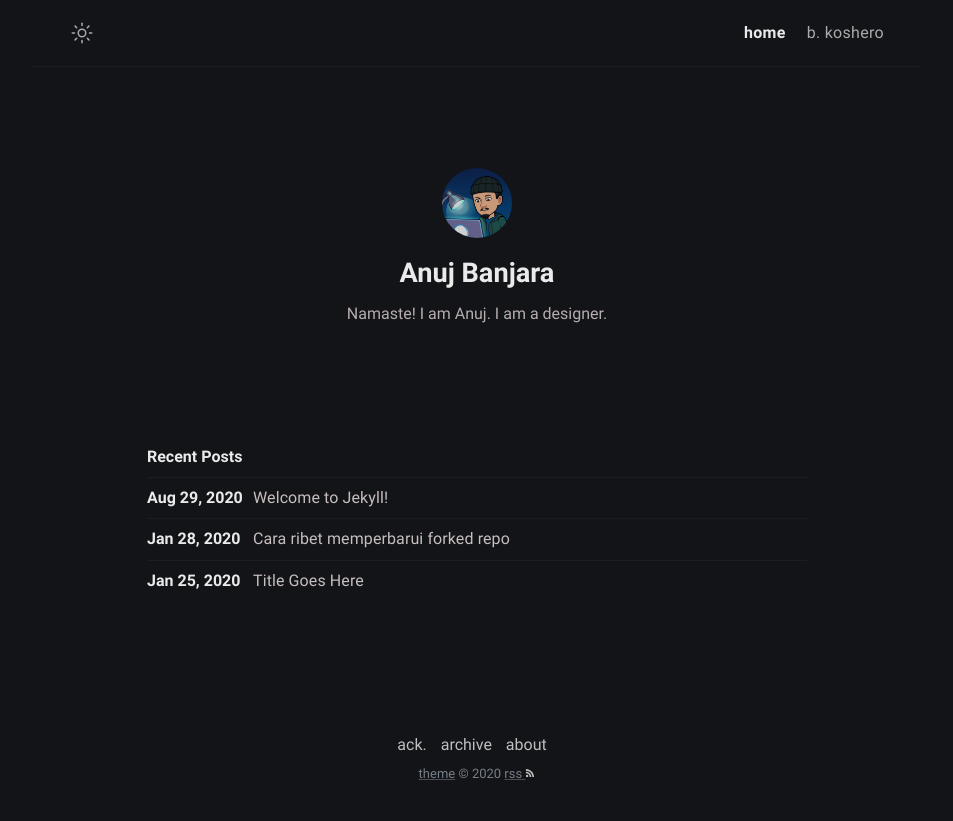
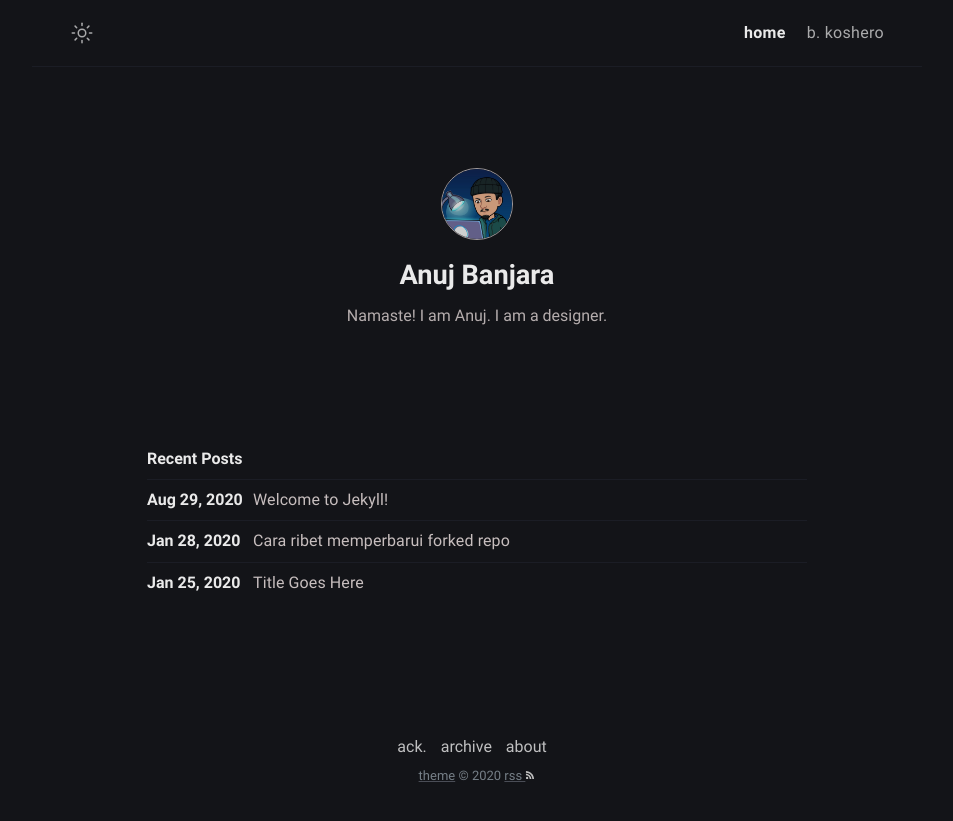
Before and after one commit to yofii/abanjara.com.np, a Jekyll site: the page built from index.md, in a window 1280 px wide. Shown: the top 821 px of the page, without its empty margins (163-1116 px from the left). Built offline with Jekyll 4.4.1, drawn with Linux system fonts in a browser that asks for light colours.

Commit message:
Avatar Changes

```diff
--- a/_includes/author.html
+++ b/_includes/author.html
@@ -1,9 +1,11 @@
 <div class="author">
+  <div class="author-avatar-wrapper">
   <img
     class="author-avatar"
     src="{{ site.author.avatar }}"
     alt="{{ site.author.username }}"
   />
+</div>
   <h2 class="author-name">{{ site.author.name }}</h2>
   <p class="author-bio">{{ site.author.bio }}</p>
 </div>
--- a/_sass/klise/_layout.scss
+++ b/_sass/klise/_layout.scss
@@ -184,12 +184,18 @@
   margin-top: 6.3rem;
   margin-bottom: 7.2rem;
   text-align: center;
+  display: flex;
+  align-items: center;
+  flex-direction: column;
 
   @include media-query($on-mobile) {
     margin-bottom: 3em;
   }
 
-  .author-avatar {
+  .author-avatar-wrapper {
+    border-style: solid;
+    border-width: 1px;
+    border-color: b6b6b6;
     width: 70px;
     height: 70px;
     border-radius: 100%;
@@ -200,6 +206,17 @@
     -webkit-animation: 0.5s ease-in forwards fadein;
     animation: 0.5s ease-in forwards fadein;
     opacity: 1;
+    overflow: hidden;
+  }
+
+  .author-avatar {
+    transition: 0.6s;
+    &:hover {
+      -ms-transform: scale(1.2);
+      -moz-transform: scale(1.2);
+      -webkit-transform: scale(1.2);
+      transform: scale(1.2);
+    }
   }
 
   .author-name {
@@ -326,7 +343,6 @@
   }
 }
 
-
 .search-article {
   position: relative;
   margin-bottom: 50px;
```
